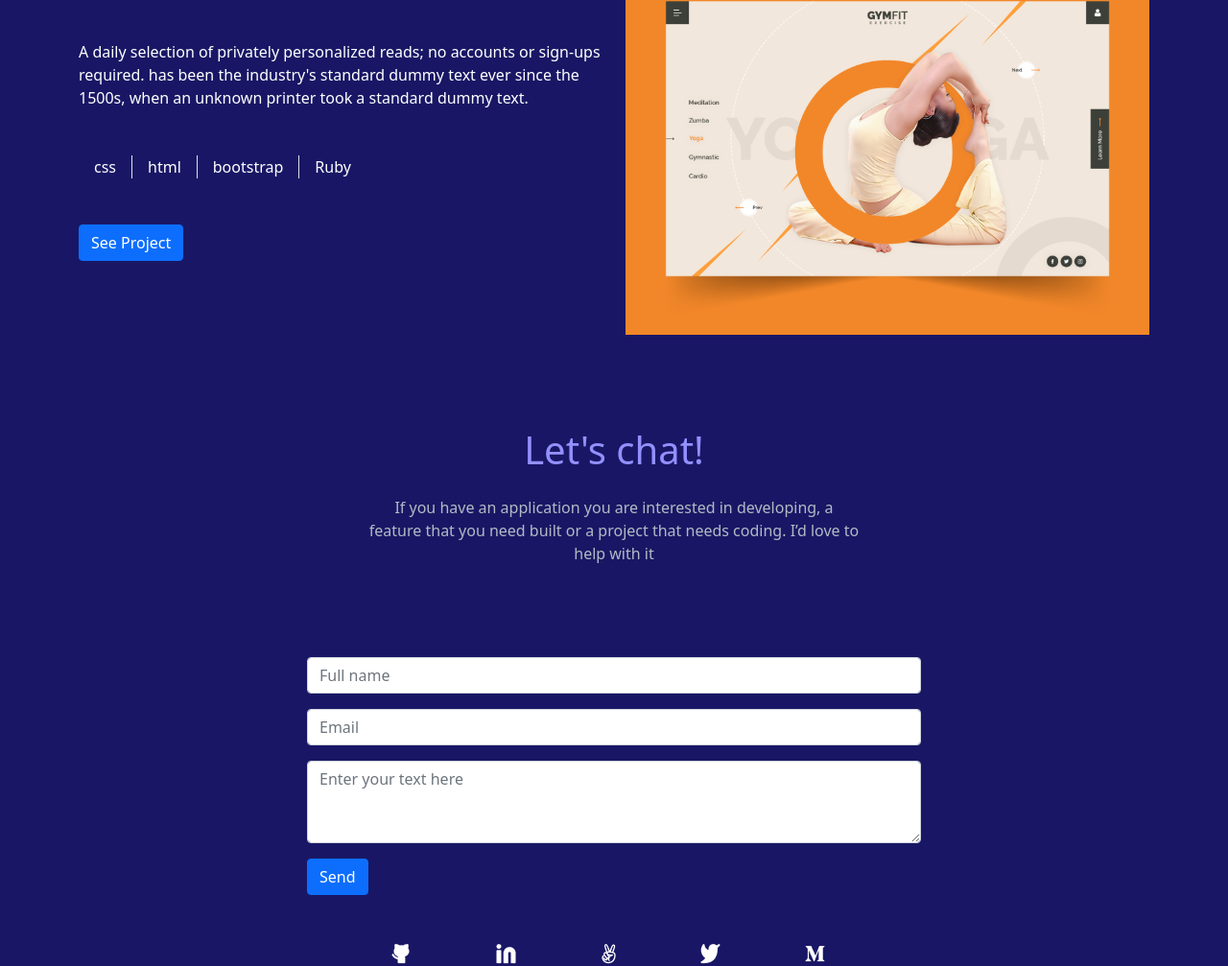
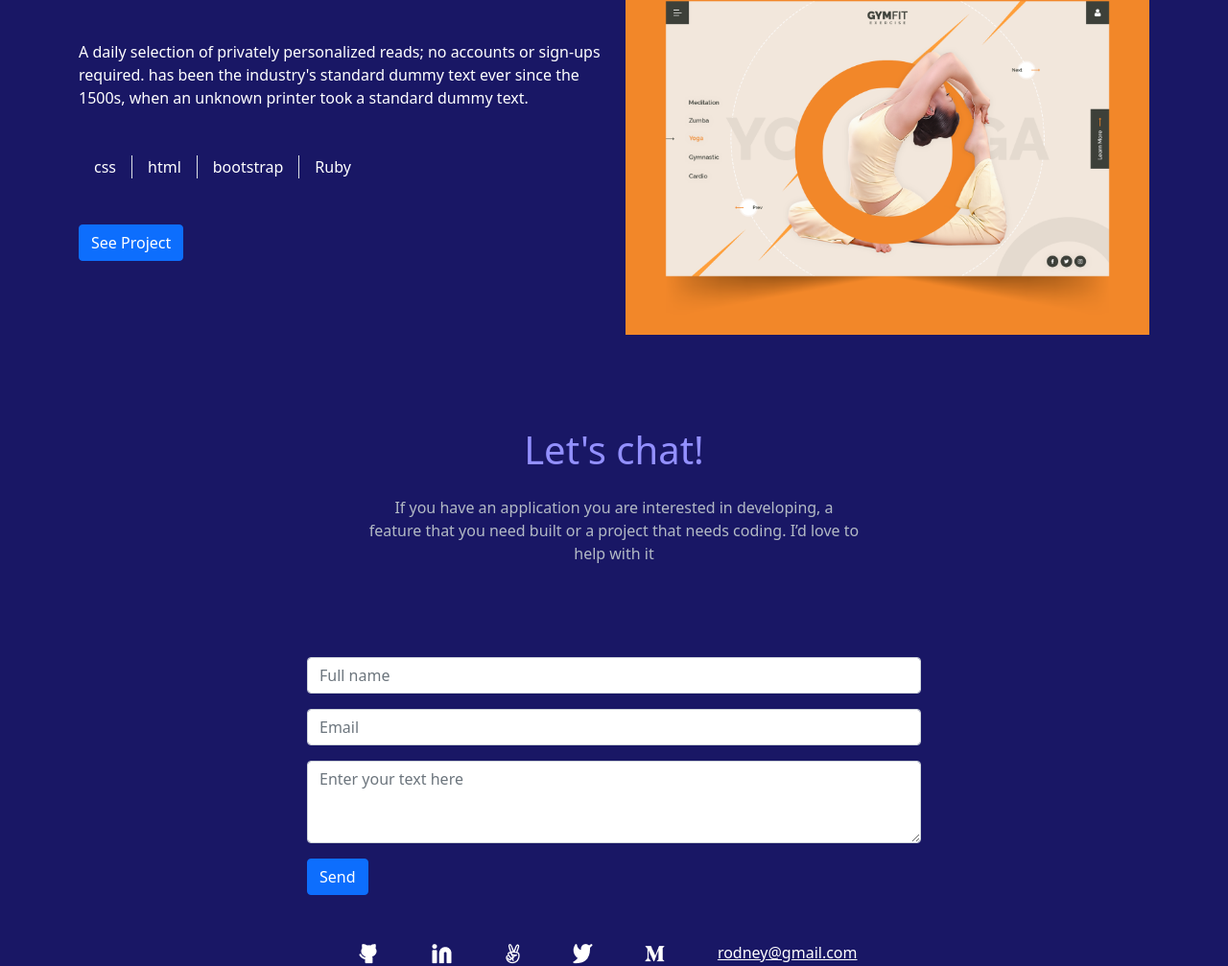
Before and after one commit to Agetuni/PortfolioBootstrap, a website: page Index.html in a window 1280 px wide. Shown: the part 2669-3676 px from the top of the page at 96% size. Drawn offline with nearby package versions, Linux system fonts and the light colour scheme.

Commit message:
add email
Signed-off-by: RodChak <97179349+RodChak@users.noreply.github.com>

```diff
--- a/Index.html
+++ b/Index.html
@@ -279,6 +279,7 @@
           <img src="images/icons/m.png" alt="Medium">
         </a>
       </li>
+      <li > <a class=" email text-white" href="#">rodney@gmail.com</a> </li>
     </ul>
   </footer>
 
```
